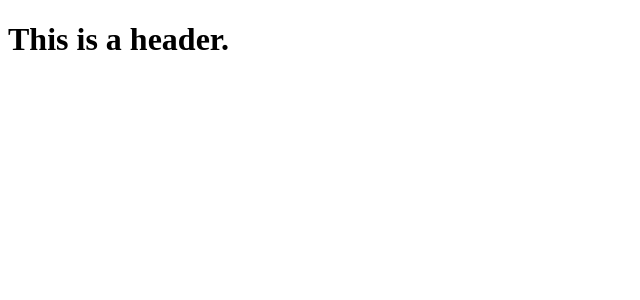
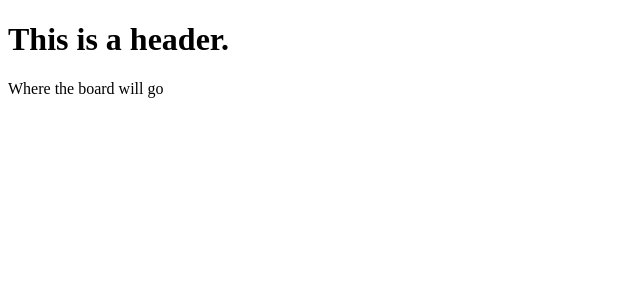
Before and after one commit to samcolson4/react-catan, a React (Create React App) app in the folder catan/: page / in a window 1280 px wide. Shown: the top 300 px of the page, without its empty margins (0-640 px from the left). Built offline with nearby package versions, Linux system fonts and the light colour scheme.

Commit message:
Add Generator to app

```diff
--- a/catan/src/components/App.js
+++ b/catan/src/components/App.js
@@ -1,9 +1,11 @@
 import Header from './header/Header.js'
+import Generator from './generator/Generator.js'
 
 function App() {
   return (
     <div className="App">
       <Header />
+      <Generator />
     </div>
   )}
 
--- a/catan/src/components/generator/Generator.js
+++ b/catan/src/components/generator/Generator.js
@@ -0,0 +1,8 @@
+function Generator() {
+  return (
+    <div className="Generator">
+      <p>Where the board will go</p>
+    </div>
+  )}
+
+export default Generator;
```
Also changed, not shown: 1 other file (tests, documents, lock files or other folders).
